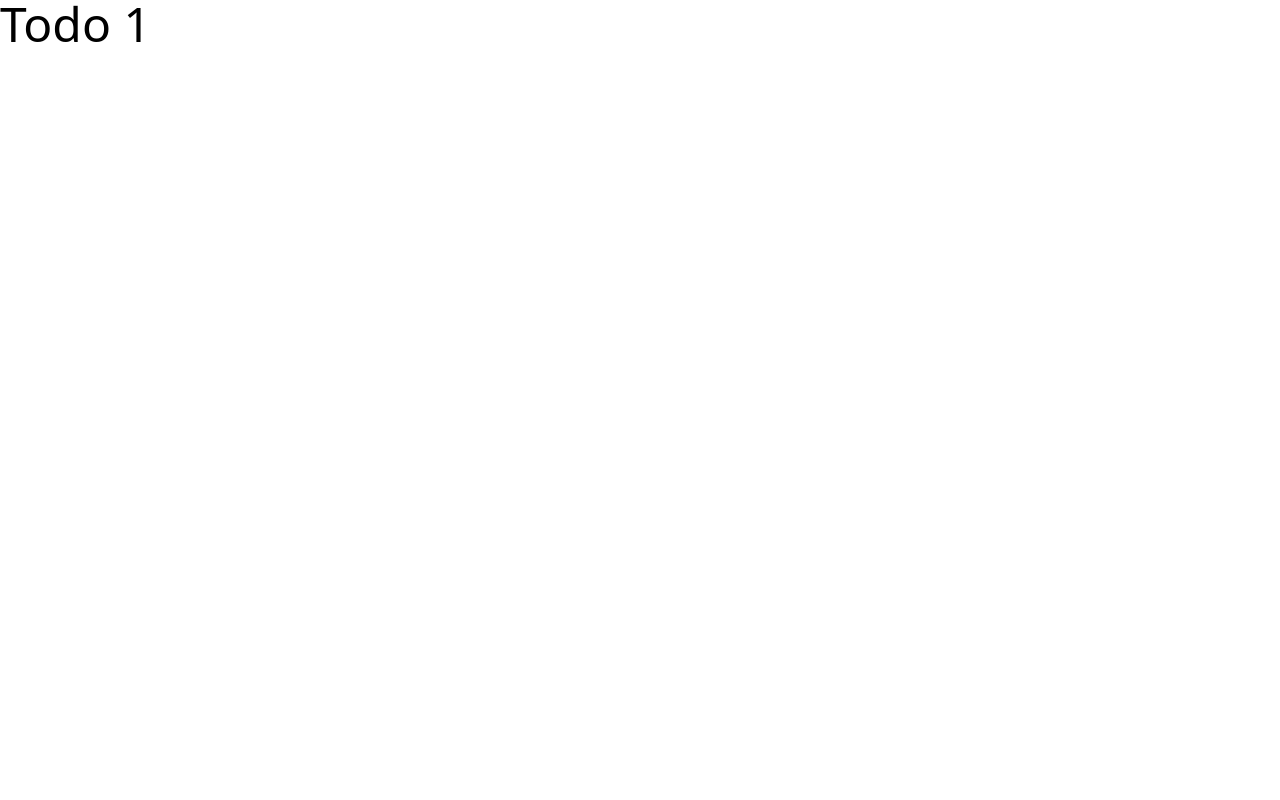
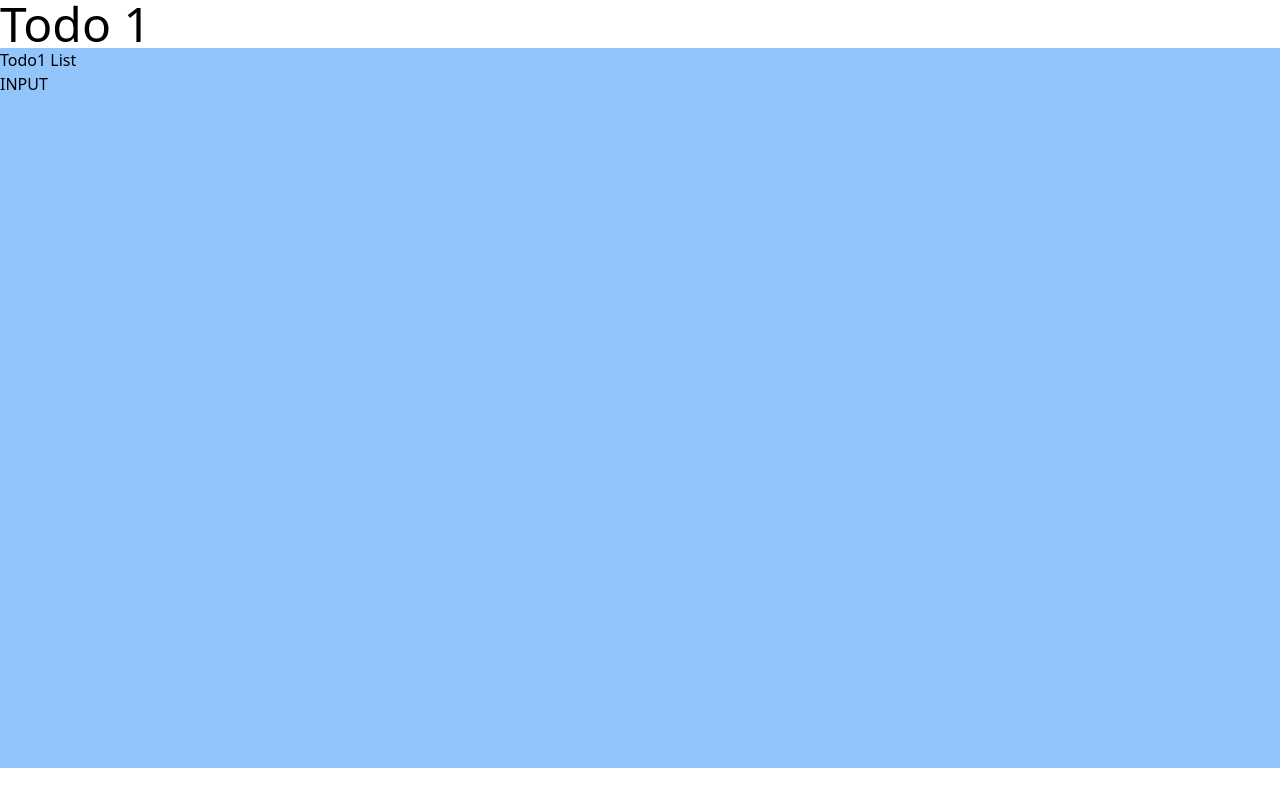
Before and after one commit to joungjaehyun/r01, a React (Create React App) app: page / in a window 1280 px wide. Built offline with nearby package versions, Linux system fonts and the light colour scheme.

Commit message:
Todo command line change

```diff
--- a/package.json
+++ b/package.json
@@ -10,6 +10,7 @@
     "react": "^18.2.0",
     "react-dom": "^18.2.0",
     "react-scripts": "5.0.1",
+    "react-uuid": "^2.0.0",
     "web-vitals": "^2.1.4"
   },
   "scripts": {
--- /dev/null
+++ b/src/components/todo1/Todo1.Read.js
@@ -0,0 +1,9 @@
+const Todo1Read = ({changeView}) => {
+    return (
+        <div className="w-full h-[90vh] bg-red-300">
+            <div>Todo1 Read</div>
+        </div>
+    );
+}
+
+export default Todo1Read;
--- /dev/null
+++ b/src/components/todo1/Todo1Input.js
@@ -0,0 +1,37 @@
+import { useState } from "react";
+
+const Todo1Input = ({ changeView,addTodo }) => {
+
+    const [todo, setTodo] = useState({ title: '' })
+
+    return (
+        <div className="w-full h-[90vh] bg-green-300">
+            <div>Todo1 Input</div>
+            <div>
+                <input
+                    className="m-3 p-3 bg-blue-300"
+                    type="text" name="title"
+                    value={todo.title}
+                    onChange={(e) => {
+                        todo.title = e.target.value
+                        setTodo({ ...todo })
+                    }
+                    }
+                >
+
+                </input>
+                <button
+                    className="bg-blue-300 m-3 p-3 border-2"
+                    onClick={()=>{
+                        addTodo(todo)
+                        setTodo({title:''})
+                    }}
+                    >
+                    ADD todo
+                </button>
+            </div>
+        </div>
+    );
+}
+
+export default Todo1Input;
--- /dev/null
+++ b/src/components/todo1/Todo1List.js
@@ -0,0 +1,10 @@
+const Todo1List = ({changeView}) => {
+    return (
+        <div className="w-full h-[90vh] bg-blue-300">
+            <div>Todo1 List</div>
+            <button onClick={()=>changeView("input")}>INPUT</button>
+        </div>
+    );
+}
+
+export default Todo1List;
--- a/src/components/todo1/index.js
+++ b/src/components/todo1/index.js
@@ -1,7 +1,46 @@
+import { useState } from "react";
+import Todo1List from "./Todo1List";
+import Todo1Input from "./Todo1Input";
+import Todo1Read from "./Todo1.Read";
+import uuid from 'react-uuid'
 const Todo1 = () => {
+
+    const [cmd,setCmd] = useState("list")
+    const [todos, setTodos] = useState([])
+
+    const changeView = (str) =>{
+        setCmd(str)
+    }
+
+    const addTodo = (todoObj) =>{
+
+        console.log(uuid(),todoObj)
+        // set이 2번이라 2번의 렌더링이라 생각할수있지만
+        // React에서는 렌더링을 최소화 할려고해서
+        // 그래서 State를 모아서 정리하려한다.
+        setTodos([...todos,{tno:uuid(), ...todoObj}])
+        setCmd("list")
+    }
+
+
+    const getView = ()=>{
+
+        if(cmd==="list"){
+            return <Todo1List changeView={changeView}></Todo1List>
+        }else if(cmd==="input"){
+            return <Todo1Input changeView={changeView} addTodo={addTodo}></Todo1Input>
+        }else if(cmd==="read"){
+            return <Todo1Read changeView={changeView}></Todo1Read>
+        }
+    }
+
+
     return (
         <>
             <div className="text-5xl">Todo 1</div>
+            <div>
+                {getView()}
+            </div>
         </>
         );
 }
```
Also changed, not shown: 1 other file (tests, documents, lock files or other folders).
